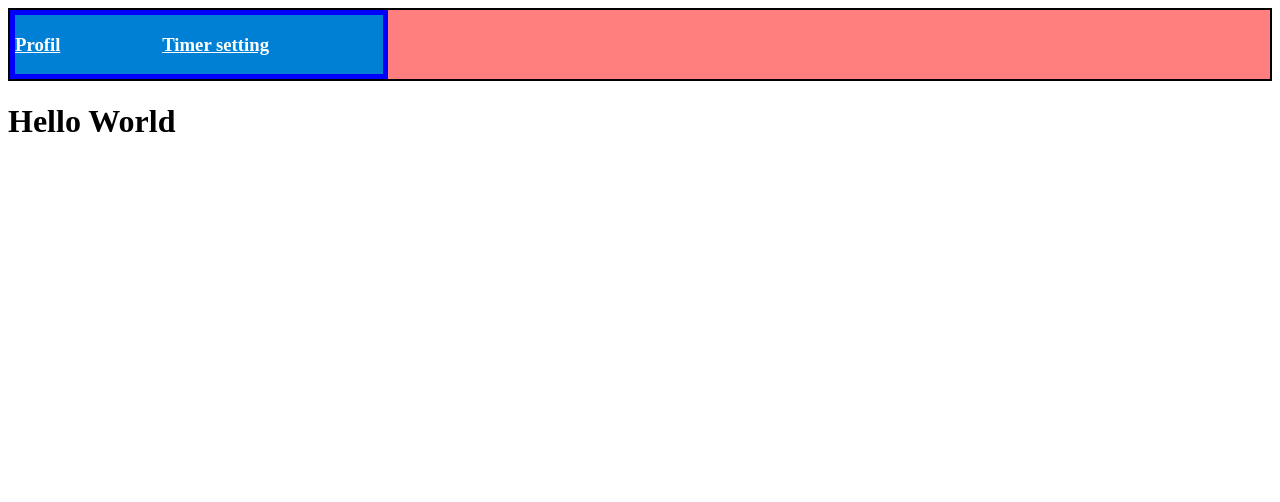
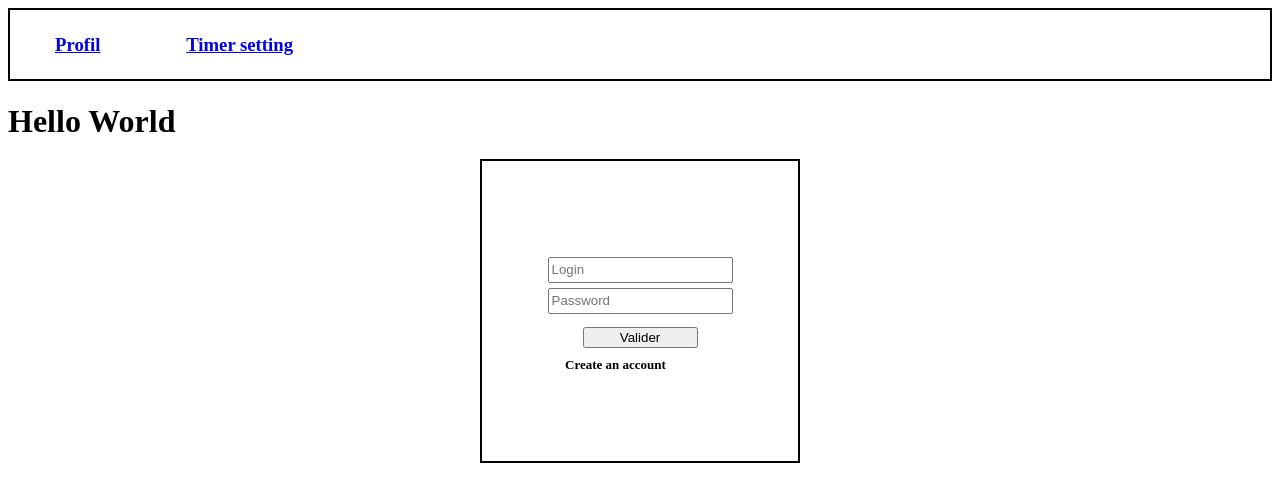
Before and after one commit to NicolasR404/Chrono-timer, a Django app: page / in a window 1280 px wide. Shown: the top 502 px of the page. Run offline with Django 5.2, Linux system fonts and the light colour scheme.

Commit message:
Mise en forme de la page home et du css

```diff
--- a/timer/Template/HTML/home.html
+++ b/timer/Template/HTML/home.html
@@ -22,5 +22,20 @@
 
     <h1>Hello World</h1>
 </header>
+
+<body>
+    <div>
+        <div>
+            <div class="ZoneLogin"> <!-- Zone de connexion -->
+                <input type="text" placeholder="Login" id="Login">
+                <input type="text" placeholder="Password" id="Password">
+                <div>
+                    <button>Valider</button>
+                <div>
+                <h3><a href="{%url 'timer_setting' %}"></a>Create an account</h3>
+            </div>
+        </div>
+    </div>
+</body>
 {% block content %}
 {% endblock content %}
--- a/timer/static/css/style.css
+++ b/timer/static/css/style.css
@@ -1,31 +1,97 @@
+
+/* Header */
+
 .link_general{
-
     border: 2px solid;
-    background-color: rgb(255 0 0 / 50%);
-
+    /* background-color: rgb(255 0 0 / 50%); */
 }
 
 nav{
     width: 30%;
     display: flex;
-    background-color: blue;
+    /* background-color: blue; */
 }
 
 ul {
-    background-color: rgba(0, 255, 170, 0.5);
+    /* background-color: rgba(0, 255, 170, 0.5); */
     width : 100%;
     display: flex;
     border: 1px;
     margin: 5px;
-    padding: 0;
-    /* 172 */
+
 }
 
 h3{
     width : 40%;
 }
 
-a{
+/* a{
 
     color: white;
+} */
+
+/* Body */
+
+div div {
+    height: 250px;
+    padding: 25px 0px;
+    display: flex;
+    justify-content: center;
+    align-items: center;
+    /* background-color: rgb(109, 2, 2); */
 }
+
+div div div{  /* Zone login */
+    display: flex;
+    justify-content: center;
+    align-items: center;
+    flex-direction: column;
+    gap: 5px;
+    /* background-color: rgb(255 0 0 / 50%); */
+}
+
+input{
+    height: 20px;
+}
+
+/* #Login{
+    height: 20px;
+}
+
+#Password{
+    height: 20px;
+} */
+
+.ZoneLogin{
+    /* background-color: rgba(0, 255, 149, 0.5); */
+    width: 25%;
+    height: 250px;
+    border: 2px solid;
+    display: flex;
+    justify-content: center;
+    align-items: center;
+    flex-direction: column;
+    gap: 5px;
+}
+
+div div div div { /* div liée au bouton */
+    width: 100%;
+    height: 15%;
+    display: flex;
+    flex-direction: column;
+    margin: 10px 0px 0px 0px;
+    padding: 0px;
+    /* background-color: rgba(0, 255, 149, 0.5); */
+}
+
+div div div div button{
+    height: 35px;
+    width: 115px;
+}
+
+div div div h3{
+    /* height: 35px; */
+    width: 150px;
+    margin: 0%;
+    font-size: small;
+}
```
Also changed, not shown: timer/Template/HTML/inscription.html (added, +14 -0 lines), timer/Template/timer/Home.html (deleted, +0 -20 lines), timer/Template/timer/timer_setting.html (deleted, +0 -11 lines), timer/Template/timer/Profil.html (deleted), timer/Template/timer/Timer.html (deleted).
